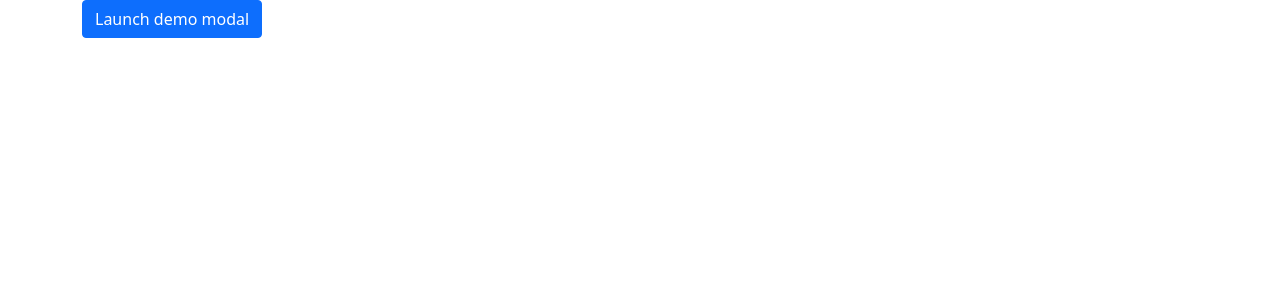
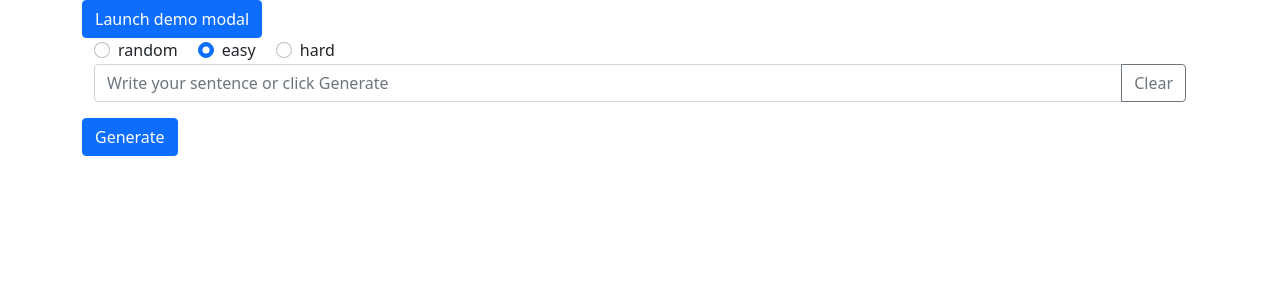
Before and after one commit to nieczuje/multiple-translator, a Flask app: page / in a window 1280 px wide. Shown: the top 300 px of the page. Run offline with Flask 2, Linux system fonts and the light colour scheme; parts of the project's set-up code (start-up, migrations or seed data) failed here and were passed over; some libraries are stand-ins or nearby versions.

Commit message:
generate

```diff
--- a/templates/index.html
+++ b/templates/index.html
@@ -81,9 +81,69 @@
         aria-hidden="true"
       >
         <div class="modal-dialog modal-xl">
-          <div class="modal-content">{{content | safe}}</div>
+          <div class="modal-content">{{content_form | safe}}</div>
         </div>
       </div>
+
+      <form method="post">
+        <div class="container">
+          <div class="form-check form-check-inline">
+            <input
+              class="form-check-input"
+              type="radio"
+              name="inlineRadioOptions"
+              id="inlineRadio1"
+              value="0"
+            />
+            <label class="form-check-label" for="inlineRadio1">random</label>
+          </div>
+          <div class="form-check form-check-inline">
+            <input
+              class="form-check-input"
+              type="radio"
+              name="inlineRadioOptions"
+              id="inlineRadio2"
+              value="1"
+              checked
+            />
+            <label class="form-check-label" for="inlineRadio2">easy</label>
+          </div>
+          <div class="form-check form-check-inline">
+            <input
+              class="form-check-input"
+              type="radio"
+              name="inlineRadioOptions"
+              id="inlineRadio3"
+              value="2"
+            />
+            <label class="form-check-label" for="inlineRadio3">hard</label>
+          </div>
+        </div>
+
+        <!-- TEXT -->
+        <div class="container">
+          <div class="input-group mb-3">
+            <input
+              type="text"
+              class="form-control"
+              placeholder="Write your sentence or click Generate"
+              aria-label="Recipient's username"
+              aria-describedby="button-addon2"
+              value="{{content_sentence | safe}}"
+            />
+            <button
+              class="btn btn-outline-secondary"
+              type="button"
+              id="button-addon2"
+            >
+              Clear
+            </button>
+          </div>
+        </div>
+        <button type="submit" class="btn btn-primary">Generate</button>
+      </form>
+
+      <div class="container">{{content_translations | safe}}</div>
     </div>
 
     <!-- Optional JavaScript -->
--- a/translator.py
+++ b/translator.py
@@ -112,14 +112,20 @@ class Display():
         self.hmtl = ""
 
     def checkbox(self, lang):
-        return '<li><div class="form-check"><input class="form-check-input" type="checkbox" name="languages" value="' + lang + '" id="flexCheckDefault" /><label class="form-check-label" for="flexCheckDefault">' + lang + '</label></div></li>'
+        return '<li><div class="form-check"><input class="form-check-input" type="checkbox" name="languages" value="' + lang + '" id="flexCheckDefault_' + lang + '" /><label class="form-check-label" for="flexCheckDefault_' + lang + '">' + lang + '</label></div></li>'
 
     def form(self, langs):
         form = '<form method="post"><ul>'
         for lang in langs:
             form += self.checkbox(lang)
-        form += '</ul><input type="submit"></form>'
+        form += '</ul><div class="modal-footer"><input class="btn btn-primary" type="submit" value="Submit"></div></form>'
         return form
+
+    def translations(self, sentences):
+        translations = ""
+        for s in sentences:
+            translations += s.text
+        return translations
 
 
 # print(Display().checkbox("de"))
@@ -166,14 +172,35 @@ def main():
 
 form = Display().form(Languages().lang_list)
 
+
 app = Flask(__name__)
 
+languages = []
+inlineRadioOptions = 2
+sentence = Sentence()
+english_sentence = ""
+translations = ""
 
 @app.route('/', methods=['GET', 'POST'])
 def index():
+    global languages
+    global inlineRadioOptions
+    global sentence
+    global translations
+    global english_sentence
     if request.method == 'POST':
-        print(request.form.getlist('languages'))
-    return render_template("index.html", content=form)
+        if len(request.form.getlist('languages')) > 0:
+            languages = request.form.getlist('languages')
+        if len(request.form.getlist('inlineRadioOptions')) > 0:
+            inlineRadioOptions = request.form.getlist('inlineRadioOptions')
+            sentence.source = inlineRadioOptions[0]
+            print(sentence.source)
+            # sen = MultipleTranslator("The cat is white").multiple_translations(languages)
+            english_sentence = sentence.draw()
+            sen = MultipleTranslator(english_sentence).multiple_translations(languages)
+            translations = Display().translations(sen)
+    print(languages, inlineRadioOptions)
+    return render_template("index.html", content_form=form, content_sentence=english_sentence, content_translations=translations)
 
 if __name__ == "__main__":
     app.run(debug=False)
```
